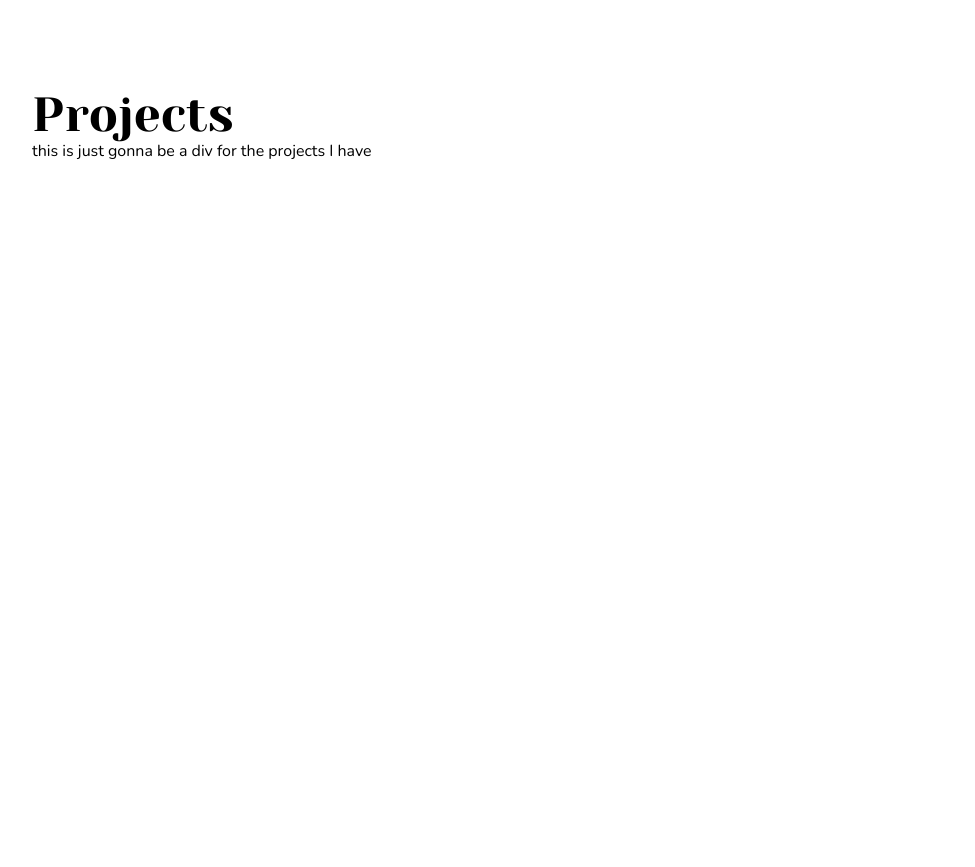
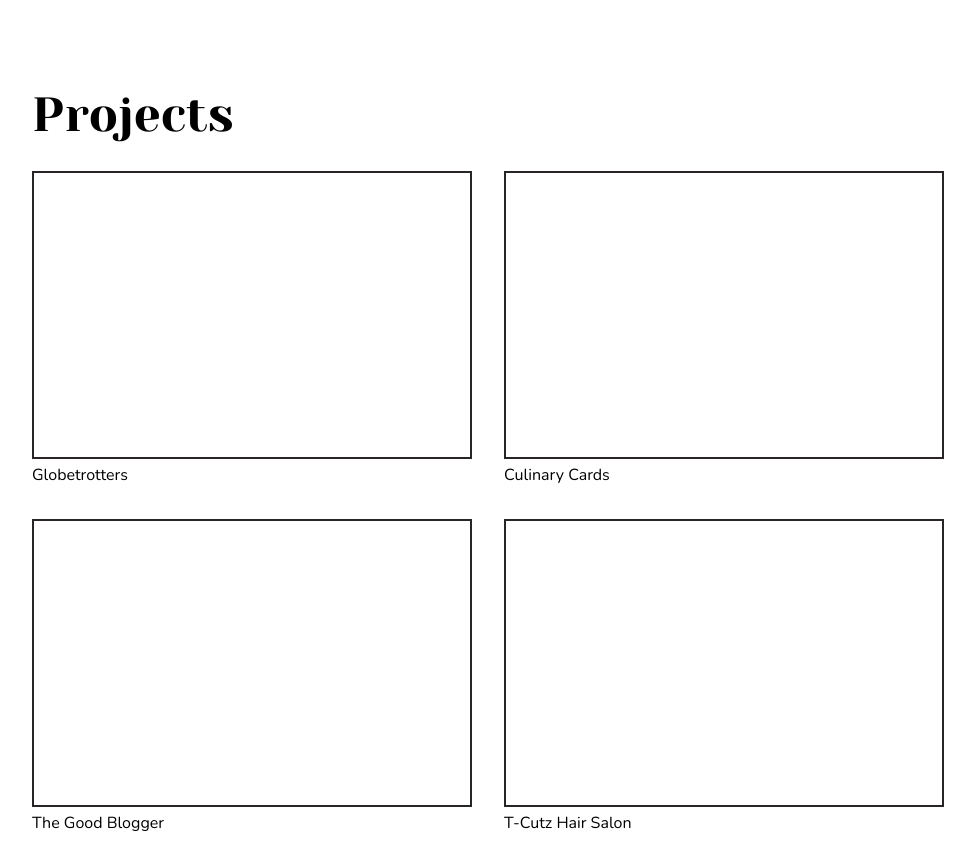
Before and after one commit to Tong-Minh/Minh-Tong-Site, a React (Vite) app: page / in a window 1280 px wide. Shown: the part 740-1607 px from the top of the page, without its empty margins (152-1127 px from the left). Before the commit the page ends 1211 px from the top, so only its background shows below. Built offline with nearby package versions, Linux system fonts and the light colour scheme.

Commit message:
projects grid

```diff
--- a/src/App.css
+++ b/src/App.css
@@ -5,42 +5,6 @@
   text-align: center;
 }
 
-.logo {
-  height: 6em;
-  padding: 1.5em;
-  will-change: filter;
-  transition: filter 300ms;
-}
-.logo:hover {
-  filter: drop-shadow(0 0 2em #646cffaa);
-}
-.logo.react:hover {
-  filter: drop-shadow(0 0 2em #61dafbaa);
-}
-
-@keyframes logo-spin {
-  from {
-    transform: rotate(0deg);
-  }
-  to {
-    transform: rotate(360deg);
-  }
-}
-
-@media (prefers-reduced-motion: no-preference) {
-  a:nth-of-type(2) .logo {
-    animation: logo-spin infinite 20s linear;
-  }
-}
-
-.card {
-  padding: 2em;
-}
-
-.read-the-docs {
-  color: #888;
-}
-
 .hidden-cursor {
   display: none;
 }
--- a/src/App.jsx
+++ b/src/App.jsx
@@ -5,7 +5,7 @@ import viteLogo from '/vite.svg'
 import './App.css'
 import Navbar from "./components/navbar"
 import Introduction from "./components/introduction"
-import Projects from "./components/projects"
+import Projects from "./components/ProjectGrid/projects"
 
 function App() {
   // const [count, setCount] = useState(0)
--- /dev/null
+++ b/src/components/ProjectGrid/projectGridItem.jsx
@@ -0,0 +1,17 @@
+import React from 'react'
+
+const projectGridItem = (props) => {
+    return (
+    <>
+        <div className=''>
+            <div className=' w-full h-72 border-2 border-stone-800'>
+                <img></img>
+            </div>
+            <div className=' font-nunito mt-1'>{props.name}</div>
+            <div></div>
+        </div>
+    </>
+    )
+}
+
+export default projectGridItem
--- /dev/null
+++ b/src/components/ProjectGrid/projects.jsx
@@ -0,0 +1,27 @@
+import React from 'react'
+import ProjectGridItem from './projectGridItem'
+
+const projects = () => {
+    return (
+        <>
+            <div className=' font-yeseva text-5xl text-left z-50 lg:w-[912px] w-11/12  mb-8'>Projects</div>
+            <div className=' font-nunito grid lg:grid-cols-2 md:grid-cols-2 grid-cols-1 gap-8 z-50 lg:w-[912px] w-11/12 text-left'>
+                <ProjectGridItem
+                    name="Globetrotters"
+                />
+                <ProjectGridItem
+                    name="Culinary Cards"
+                />
+                <ProjectGridItem
+                    name="The Good Blogger"
+                />
+                <ProjectGridItem
+                    name="T-Cutz Hair Salon"
+                />
+            </div>
+        </>
+        // lg:w-9/12 md:w-10/12 w-11/12
+    )
+}
+
+export default projects
--- a/src/components/projects.jsx
+++ /dev/null
@@ -1,12 +0,0 @@
-import React from 'react'
-
-const projects = () => {
-  return (
-    <>
-        <div className=' font-yeseva text-5xl text-left z-50 lg:w-9/12 md:w-10/12 w-11/12'>Projects</div>
-        <div className=' font-nunito h-[300px] z-50 lg:w-9/12 md:w-10/12 w-11/12 text-left'>this is just gonna be a div for the projects I have</div>
-    </>
-  )
-}
-
-export default projects
```
